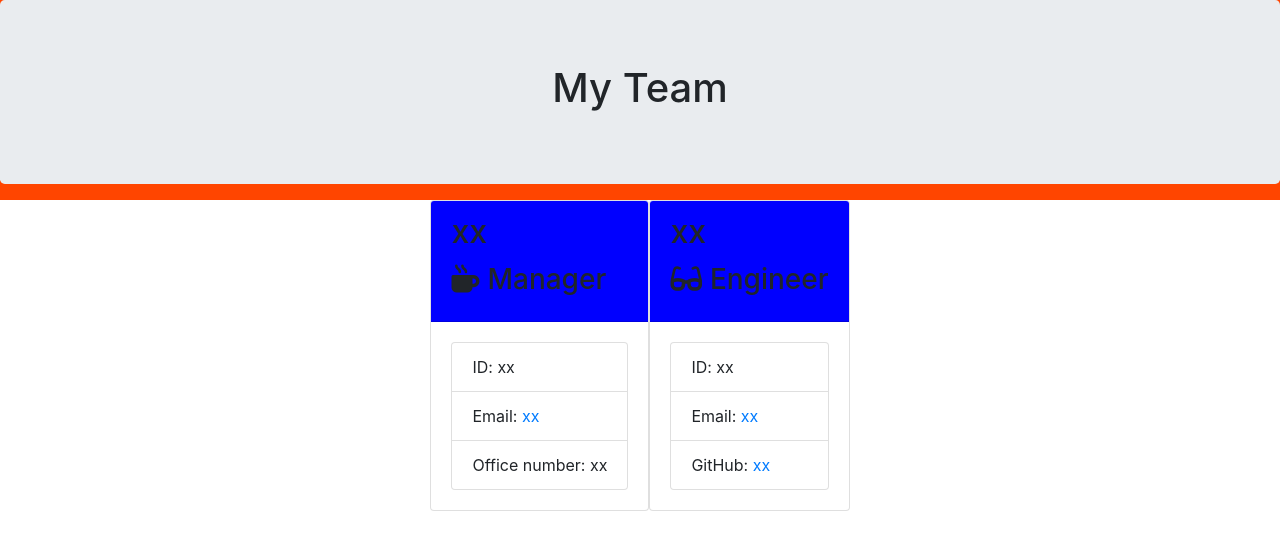
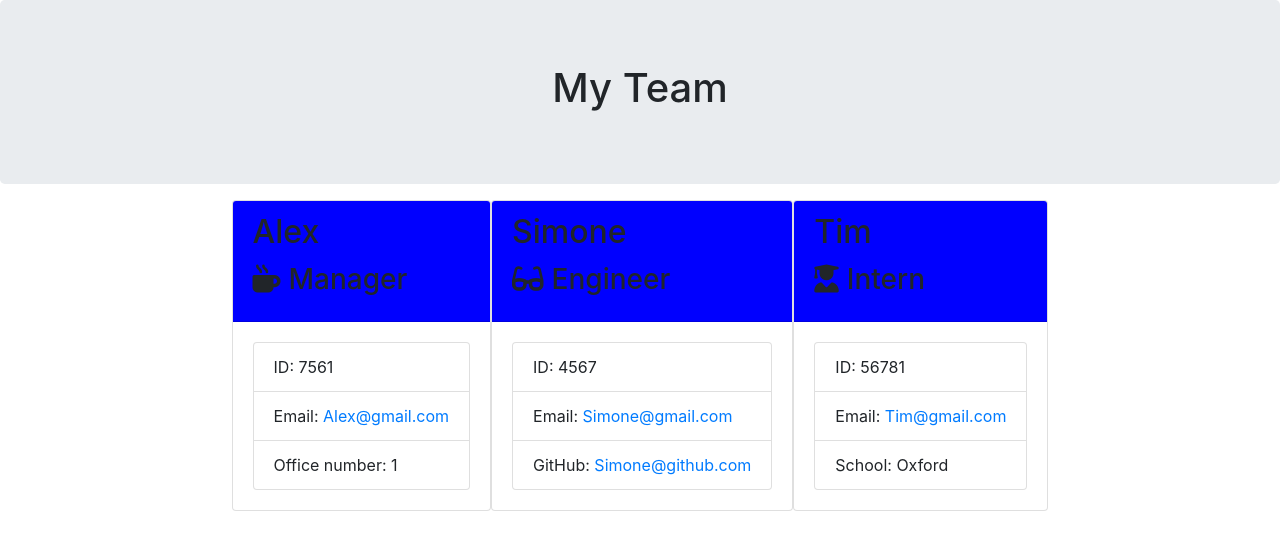
Before and after one commit to 2akia/Team-Profile-Generator-OOP, a website: page output/team.html in a window 1280 px wide. Drawn offline with nearby package versions, Linux system fonts and the light colour scheme; files that its build step writes are made by us from their sources.

```diff
--- a/output/team.html
+++ b/output/team.html
@@ -9,12 +9,12 @@
     <title>My Team</title>
     <link rel="stylesheet" href="https://stackpath.bootstrapcdn.com/bootstrap/4.3.1/css/bootstrap.min.css"
         integrity="sha384-ggOyR0iXCbMQv3Xipma34MD+dH/1fQ784/j6cY/iJTQUOhcWr7x9JvoRxT2MZw1T" crossorigin="anonymous">
-    <link rel="stylesheet" href="/css/style.css">
+    <link rel="stylesheet" href="style.css">
     <script src="https://kit.fontawesome.com/c502137733.js"></script>
 </head>
 
 <body>
-    <div class="container-fluid header">
+    <div class="container-fluid">
         <div class="row">
             <div class="col-12 jumbotron mb-3 team-heading">
                 <h1 class="text-center">My Team</h1>
@@ -27,28 +27,42 @@
 
         <div class="card employee-card">
         <div class="card-header">
-            <h2 class="card-title">xx</h2>
+            <h2 class="card-title">Alex</h2>
             <h3 class="card-title"><i class="fas fa-mug-hot mr-2"></i>Manager</h3>
         </div>
         <div class="card-body">
             <ul class="list-group">
-                <li class="list-group-item">ID: xx</li>
-                <li class="list-group-item">Email: <a href="mailto:xx">xx</a></li>
-                <li class="list-group-item">Office number: xx</li>
+                <li class="list-group-item">ID: 7561</li>
+                <li class="list-group-item">Email: <a href="mailto:Alex@gmail.com">Alex@gmail.com</a></li>
+                <li class="list-group-item">Office number: 1</li>
             </ul>
         </div>
     </div>
 
         <div class="card employee-card">
     <div class="card-header">
-        <h2 class="card-title">xx</h2>
+        <h2 class="card-title">Simone</h2>
         <h3 class="card-title"><i class="fas fa-glasses mr-2"></i>Engineer</h3>
     </div>
     <div class="card-body">
         <ul class="list-group">
-            <li class="list-group-item">ID: xx</li>
-            <li class="list-group-item">Email: <a href="mailto:xx">xx</a></li>
-            <li class="list-group-item">GitHub: <a href="https://github.com/xx" target="_blank" rel="noopener noreferrer">xx</a></li>
+            <li class="list-group-item">ID: 4567</li>
+            <li class="list-group-item">Email: <a href="mailto:Simone@gmail.com">Simone@gmail.com</a></li>
+            <li class="list-group-item">GitHub: <a href="https://github.com/Simone@github.com" target="_blank" rel="noopener noreferrer">Simone@github.com</a></li>
+        </ul>
+    </div>
+</div>
+
+        <div class="card employee-card">
+    <div class="card-header">
+        <h2 class="card-title">Tim</h2>
+        <h3 class="card-title"><i class="fas fa-user-graduate mr-2"></i>Intern</h3>
+    </div>
+    <div class="card-body">
+        <ul class="list-group">
+            <li class="list-group-item">ID: 56781</li>
+            <li class="list-group-item">Email: <a href="mailto:Tim@gmail.com">Tim@gmail.com</a></li>
+            <li class="list-group-item">School: Oxford</li>
         </ul>
     </div>
 </div>
```
Also changed, not shown: README.md.
